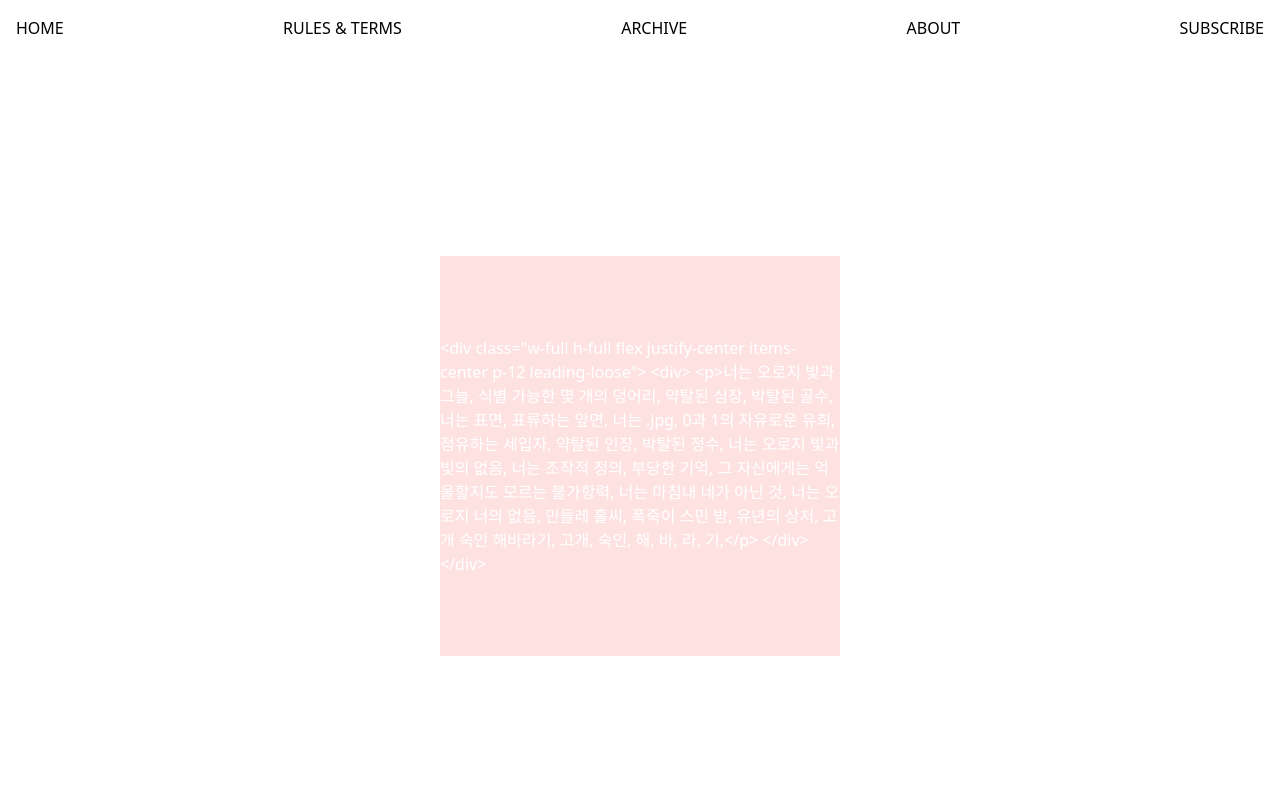
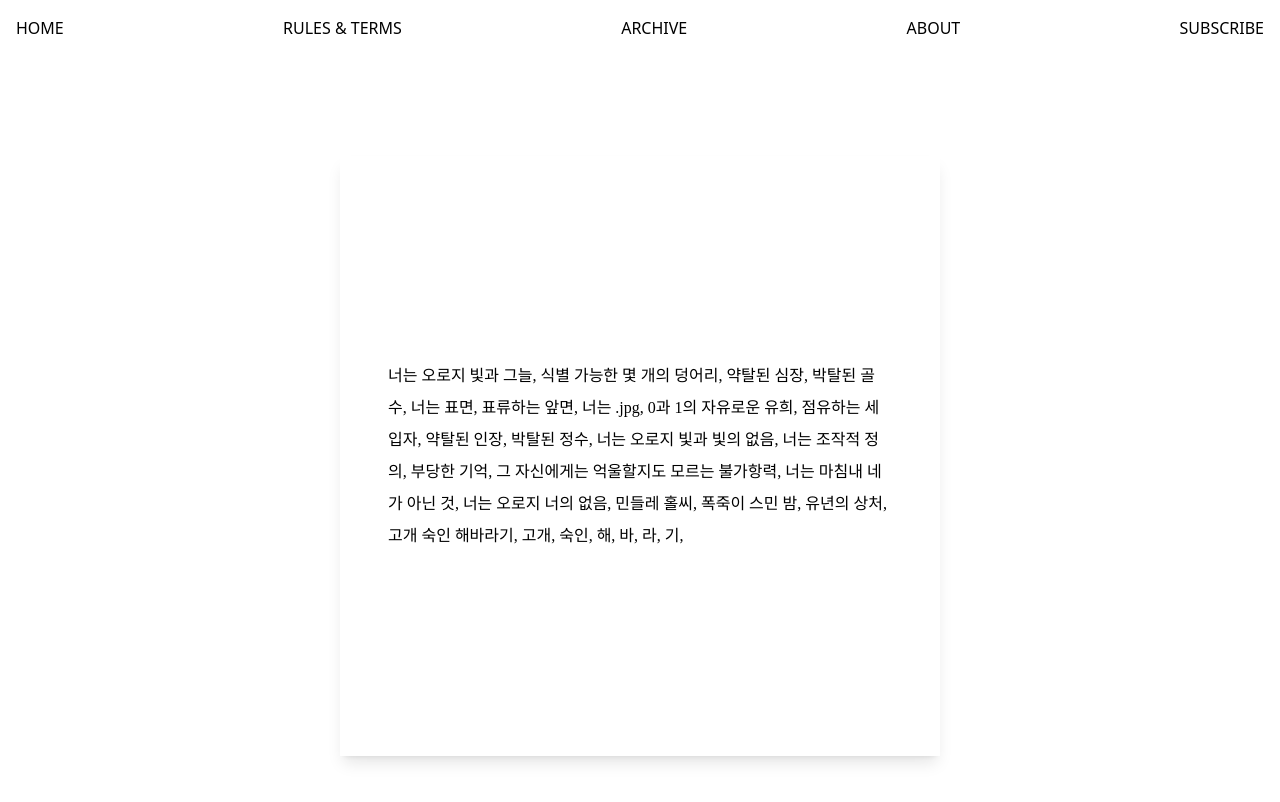
Before and after one commit to nuagenic/flips-and-turns, a Next.js app: page /playground in a window 1280 px wide. Shown: the top 802 px of the page. Built offline with nearby package versions, Linux system fonts and the light colour scheme.

Commit message:
fix: Make card.content to be embedded as innerHTML

```diff
--- a/src/components/Card/index.tsx
+++ b/src/components/Card/index.tsx
@@ -46,12 +46,15 @@ export default function Card({ cards, startIndex }: Props) {
         return (
           <div
             key={card.id}
-            className="absolute w-1/2vh h-1/2vh bg-red-100 text-white flex items-center justify-center [backface-visibility:hidden] transform transition-transform duration-1000 ease-in-out"
+            className="absolute w-3/4vh h-3/4vh bg-white text-black shadow-lg [backface-visibility:hidden] transform transition-transform duration-1000 ease-in-out"
             style={{ transform: `rotateY(${rotationAngle}deg)` }}
           >
             {/* 카드 타입에 따라 조건부 렌더링 */}
             {card.type === "text" ? (
-              <div>{card.content}</div>
+              <div
+                className="font-KoPub font-light w-full h-full"
+                dangerouslySetInnerHTML={{ __html: card.content }}
+              />
             ) : (
               <img src={card.content} />
             )}
```
